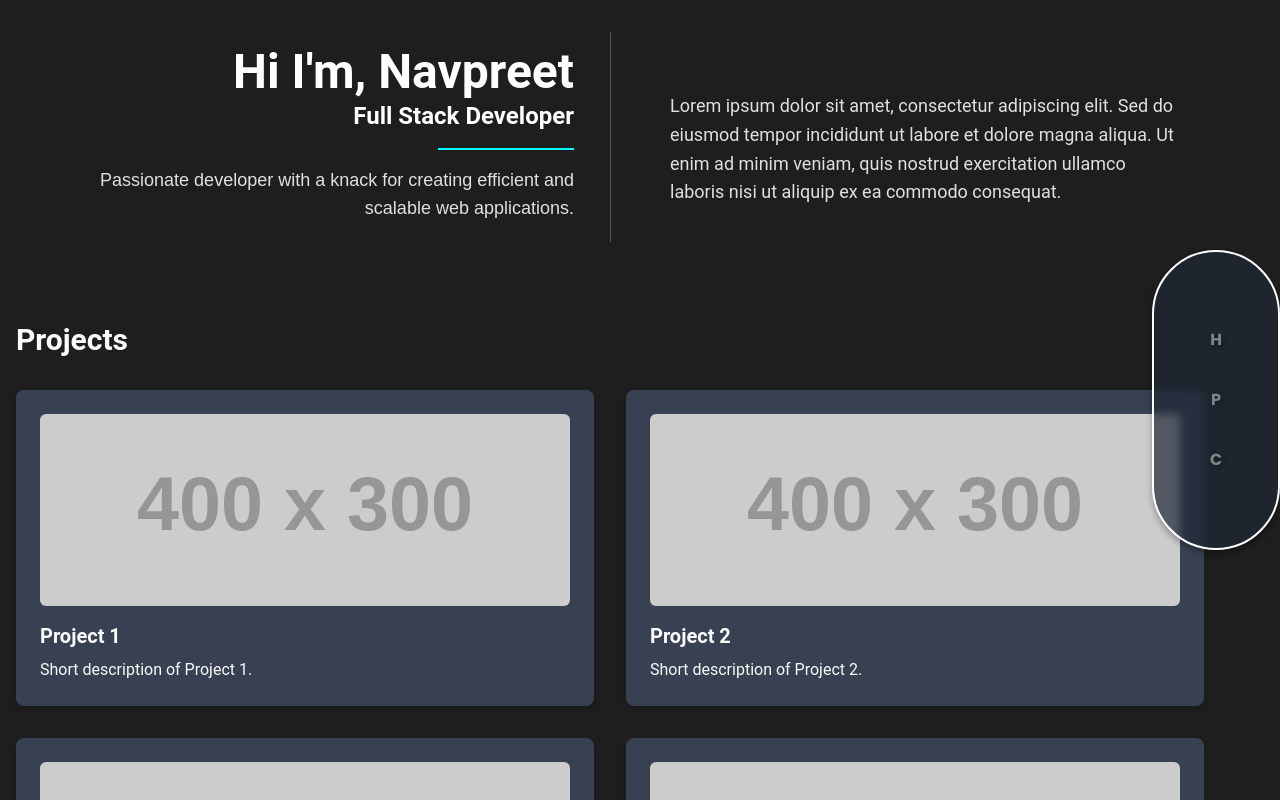
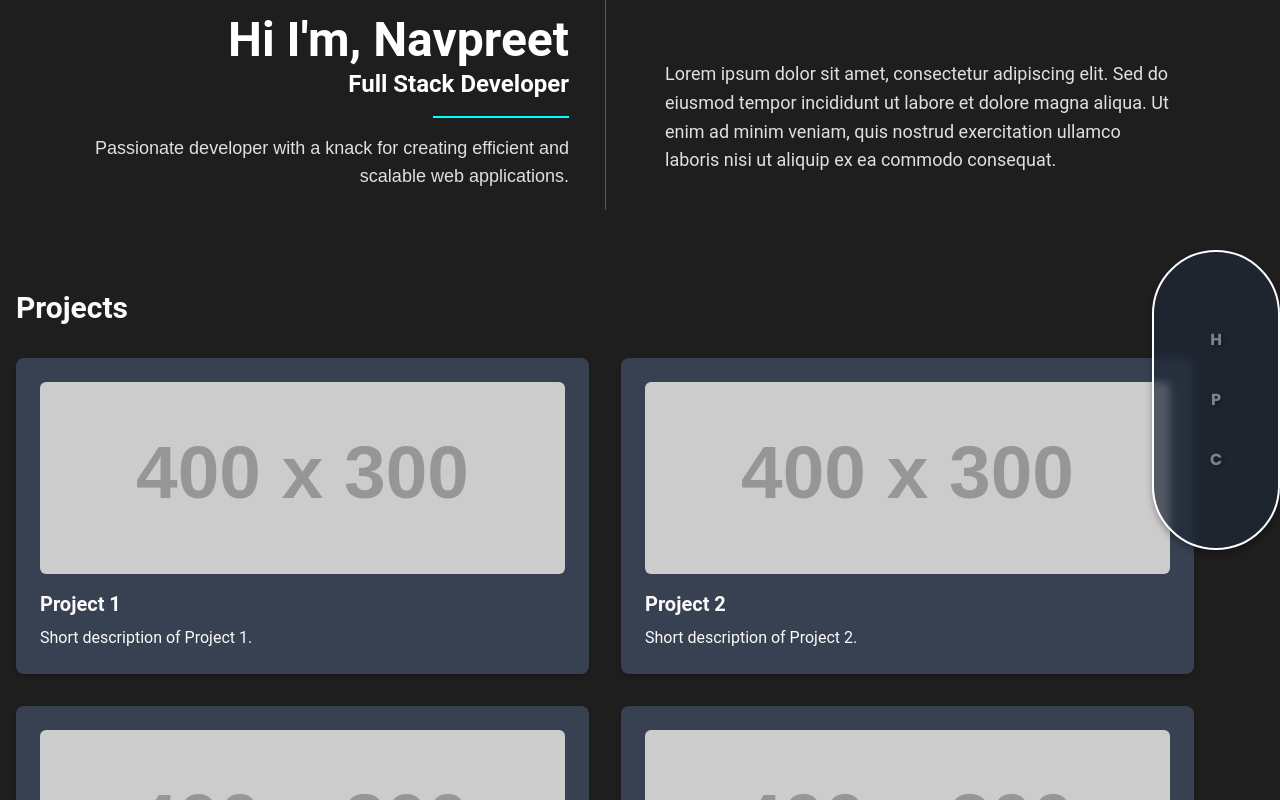
Before and after one commit to 20ns/portfolio, a React (Vite) app: page / in a window 1280 px wide. Shown: the top 800 px of the page. Built offline with nearby package versions, Linux system fonts and the light colour scheme.

Commit message:
fixed the spacing between the main page and the navbar

```diff
--- a/src/App.jsx
+++ b/src/App.jsx
@@ -1,4 +1,4 @@
-import React, { useState } from 'react';
+import React from 'react';
 import Hero from './components/Hero';
 import Intro from './components/Intro';
 import Navbar from './components/Navbar';
@@ -6,16 +6,10 @@ import Projects from './components/Projects';
 import Contact from './components/Contact';
 
 function App() {
-  const [isNavbarOpen, setIsNavbarOpen] = useState(false);
-
-  const handleNavbarToggle = (isOpen) => {
-    setIsNavbarOpen(isOpen);
-  };
-
   return (
     <div id="app">
-      <Navbar onToggle={handleNavbarToggle} isOpen={isNavbarOpen} />
-      <main className={`${isNavbarOpen ? 'content-shifted-open' : 'content-shifted'} pt-8`}>
+      <Navbar />
+      <main> {/* No changes needed here now */}
         <div className="two-column-container">
           <Hero />
           <Intro />
--- a/src/styles.css
+++ b/src/styles.css
@@ -89,19 +89,6 @@ nav.nav-open {
 /* Text depth */
 nav ul li a.text-shadow-lg {
   text-shadow: 2px 2px 4px rgba(0, 0, 0, 0.5);
-}
-
-/* Main content shifting */
-.content-shifted {
-  margin-right: 60px;
-  transition: margin-right 0.3s ease;
-  flex-grow: 1;
-}
-
-.content-shifted-open {
-  margin-right: 200px;
-  transition: margin-right 0.3s ease;
-  flex-grow: 1;
 }
 
 /* Two-column layout */
@@ -222,14 +209,6 @@ nav ul li a.text-shadow-lg {
 
 /* Responsive adjustments */
 @media (max-width: 768px) {
-  .content-shifted {
-    margin-right: 0;
-  }
-
-  .content-shifted-open {
-    margin-right: 0;
-  }
-
   .two-column-container {
     flex-direction: column;
     gap: 20px;
@@ -274,3 +253,14 @@ nav ul li a.text-shadow-lg {
     top: 0;
   }
 }
+
+/* Add margin to main content */
+main {
+  margin-right: 70px; /* Adjust this value to control the gap */
+  transition: margin-right 0.3s ease; /* Add a smooth transition */
+}
+
+/* Adjust margin when navbar is open */
+nav.nav-open + main {
+  margin-right: 210px; /* Adjust this value to control the gap when navbar is open */
+}
```
